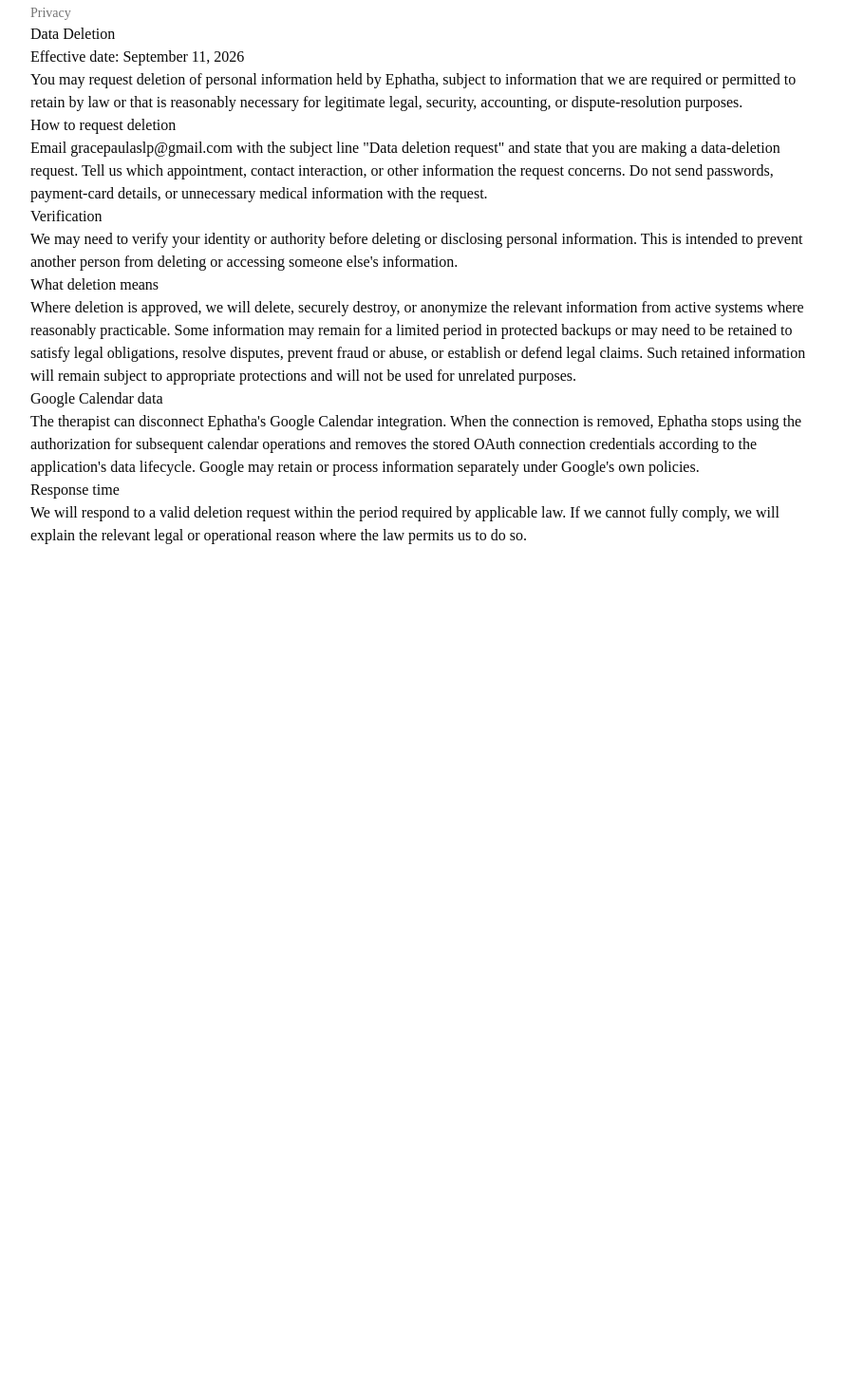
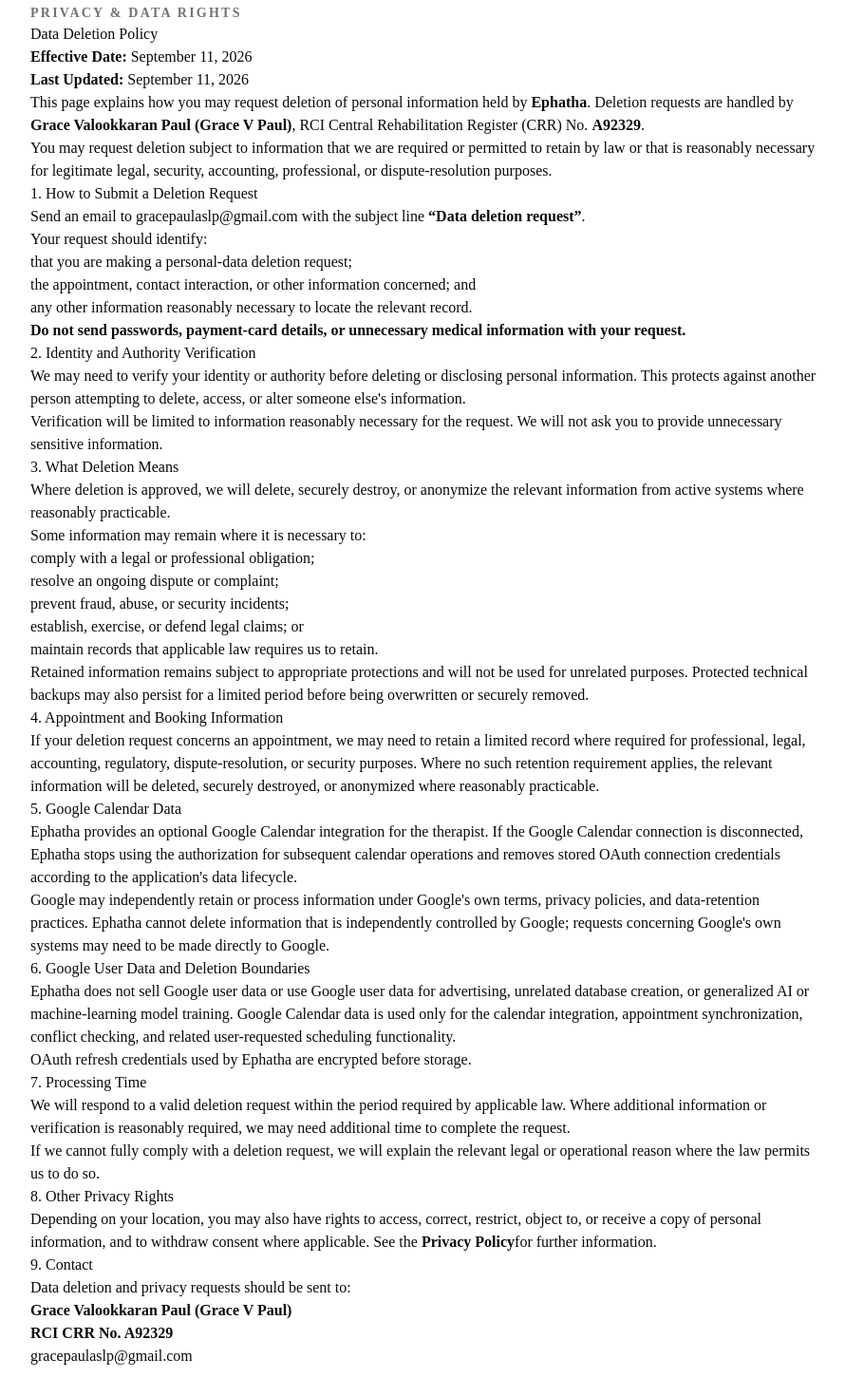
Before and after one commit to Praisepaul/MySLP, a Next.js app: page /data-deletion in a window 1280 px wide. Shown: the part 60-1530 px from the top of the page at 95% size, without its empty margins (192-1082 px from the left). Before the commit the page ends 800 px from the top, so only its background shows below. Built offline with nearby package versions, Linux system fonts and the light colour scheme.

Commit message:
Polish Data Deletion Policy as formal legal document

```diff
--- a/app/data-deletion/page.tsx
+++ b/app/data-deletion/page.tsx
@@ -8,37 +8,139 @@ const privacyEmail = "gracepaulaslp@gmail.com";
 export default function DataDeletionPage() {
   return (
     <main className="mx-auto w-full max-w-4xl px-4 py-12 sm:px-6 lg:px-8 lg:py-16">
-      <article className="prose prose-neutral max-w-none dark:prose-invert">
-        <p className="text-sm font-medium text-muted-foreground">Privacy</p>
-        <h1>Data Deletion</h1>
-        <p className="lead">Effective date: September 11, 2026</p>
-        <p>
-          You may request deletion of personal information held by Ephatha, subject to information that we are required or permitted to retain by law or that is reasonably necessary for legitimate legal, security, accounting, or dispute-resolution purposes.
+      <article className="prose prose-neutral max-w-none dark:prose-invert prose-headings:scroll-mt-24 prose-a:font-medium">
+        <p className="text-sm font-semibold uppercase tracking-[0.16em] text-muted-foreground">
+          Privacy &amp; Data Rights
+        </p>
+        <h1>Data Deletion Policy</h1>
+        <p className="lead">
+          <strong>Effective Date:</strong> September 11, 2026
+          <br />
+          <strong>Last Updated:</strong> September 11, 2026
         </p>
 
-        <h2>How to request deletion</h2>
         <p>
-          Email <a href={`mailto:${privacyEmail}`}>{privacyEmail}</a> with the subject line "Data deletion request" and state that you are making a data-deletion request. Tell us which appointment, contact interaction, or other information the request concerns. Do not send passwords, payment-card details, or unnecessary medical information with the request.
+          This page explains how you may request deletion of personal information
+          held by <strong>Ephatha</strong>. Deletion requests are handled by
+          <strong> Grace Valookkaran Paul (Grace V Paul)</strong>, RCI Central
+          Rehabilitation Register (CRR) No. <strong>A92329</strong>.
+        </p>
+        <p>
+          You may request deletion subject to information that we are required or
+          permitted to retain by law or that is reasonably necessary for legitimate
+          legal, security, accounting, professional, or dispute-resolution purposes.
         </p>
 
-        <h2>Verification</h2>
+        <h2>1. How to Submit a Deletion Request</h2>
         <p>
-          We may need to verify your identity or authority before deleting or disclosing personal information. This is intended to prevent another person from deleting or accessing someone else's information.
+          Send an email to <a href={`mailto:${privacyEmail}`}>{privacyEmail}</a> with
+          the subject line <strong>“Data deletion request”</strong>.
+        </p>
+        <p>Your request should identify:</p>
+        <ul>
+          <li>that you are making a personal-data deletion request;</li>
+          <li>the appointment, contact interaction, or other information concerned; and</li>
+          <li>any other information reasonably necessary to locate the relevant record.</li>
+        </ul>
+        <p>
+          <strong>Do not send passwords, payment-card details, or unnecessary medical
+          information with your request.</strong>
         </p>
 
-        <h2>What deletion means</h2>
+        <h2>2. Identity and Authority Verification</h2>
         <p>
-          Where deletion is approved, we will delete, securely destroy, or anonymize the relevant information from active systems where reasonably practicable. Some information may remain for a limited period in protected backups or may need to be retained to satisfy legal obligations, resolve disputes, prevent fraud or abuse, or establish or defend legal claims. Such retained information will remain subject to appropriate protections and will not be used for unrelated purposes.
+          We may need to verify your identity or authority before deleting or
+          disclosing personal information. This protects against another person
+          attempting to delete, access, or alter someone else's information.
+        </p>
+        <p>
+          Verification will be limited to information reasonably necessary for the
+          request. We will not ask you to provide unnecessary sensitive information.
         </p>
 
-        <h2>Google Calendar data</h2>
+        <h2>3. What Deletion Means</h2>
         <p>
-          The therapist can disconnect Ephatha's Google Calendar integration. When the connection is removed, Ephatha stops using the authorization for subsequent calendar operations and removes the stored OAuth connection credentials according to the application's data lifecycle. Google may retain or process information separately under Google's own policies.
+          Where deletion is approved, we will delete, securely destroy, or anonymize
+          the relevant information from active systems where reasonably practicable.
+        </p>
+        <p>Some information may remain where it is necessary to:</p>
+        <ul>
+          <li>comply with a legal or professional obligation;</li>
+          <li>resolve an ongoing dispute or complaint;</li>
+          <li>prevent fraud, abuse, or security incidents;</li>
+          <li>establish, exercise, or defend legal claims; or</li>
+          <li>maintain records that applicable law requires us to retain.</li>
+        </ul>
+        <p>
+          Retained information remains subject to appropriate protections and will
+          not be used for unrelated purposes. Protected technical backups may also
+          persist for a limited period before being overwritten or securely removed.
         </p>
 
-        <h2>Response time</h2>
+        <h2>4. Appointment and Booking Information</h2>
         <p>
-          We will respond to a valid deletion request within the period required by applicable law. If we cannot fully comply, we will explain the relevant legal or operational reason where the law permits us to do so.
+          If your deletion request concerns an appointment, we may need to retain a
+          limited record where required for professional, legal, accounting,
+          regulatory, dispute-resolution, or security purposes. Where no such
+          retention requirement applies, the relevant information will be deleted,
+          securely destroyed, or anonymized where reasonably practicable.
+        </p>
+
+        <h2>5. Google Calendar Data</h2>
+        <p>
+          Ephatha provides an optional Google Calendar integration for the therapist.
+          If the Google Calendar connection is disconnected, Ephatha stops using the
+          authorization for subsequent calendar operations and removes stored OAuth
+          connection credentials according to the application's data lifecycle.
+        </p>
+        <p>
+          Google may independently retain or process information under Google's own
+          terms, privacy policies, and data-retention practices. Ephatha cannot
+          delete information that is independently controlled by Google; requests
+          concerning Google's own systems may need to be made directly to Google.
+        </p>
+
+        <h2>6. Google User Data and Deletion Boundaries</h2>
+        <p>
+          Ephatha does not sell Google user data or use Google user data for
+          advertising, unrelated database creation, or generalized AI or
+          machine-learning model training. Google Calendar data is used only for the
+          calendar integration, appointment synchronization, conflict checking, and
+          related user-requested scheduling functionality.
+        </p>
+        <p>
+          OAuth refresh credentials used by Ephatha are encrypted before storage.
+        </p>
+
+        <h2>7. Processing Time</h2>
+        <p>
+          We will respond to a valid deletion request within the period required by
+          applicable law. Where additional information or verification is reasonably
+          required, we may need additional time to complete the request.
+        </p>
+        <p>
+          If we cannot fully comply with a deletion request, we will explain the
+          relevant legal or operational reason where the law permits us to do so.
+        </p>
+
+        <h2>8. Other Privacy Rights</h2>
+        <p>
+          Depending on your location, you may also have rights to access, correct,
+          restrict, object to, or receive a copy of personal information, and to
+          withdraw consent where applicable. See the <strong>Privacy Policy</strong>
+          for further information.
+        </p>
+
+        <h2>9. Contact</h2>
+        <p>
+          Data deletion and privacy requests should be sent to:
+        </p>
+        <p>
+          <strong>Grace Valookkaran Paul (Grace V Paul)</strong>
+          <br />
+          <strong>RCI CRR No. A92329</strong>
+          <br />
+          <a href={`mailto:${privacyEmail}`}>{privacyEmail}</a>
         </p>
       </article>
     </main>
```
